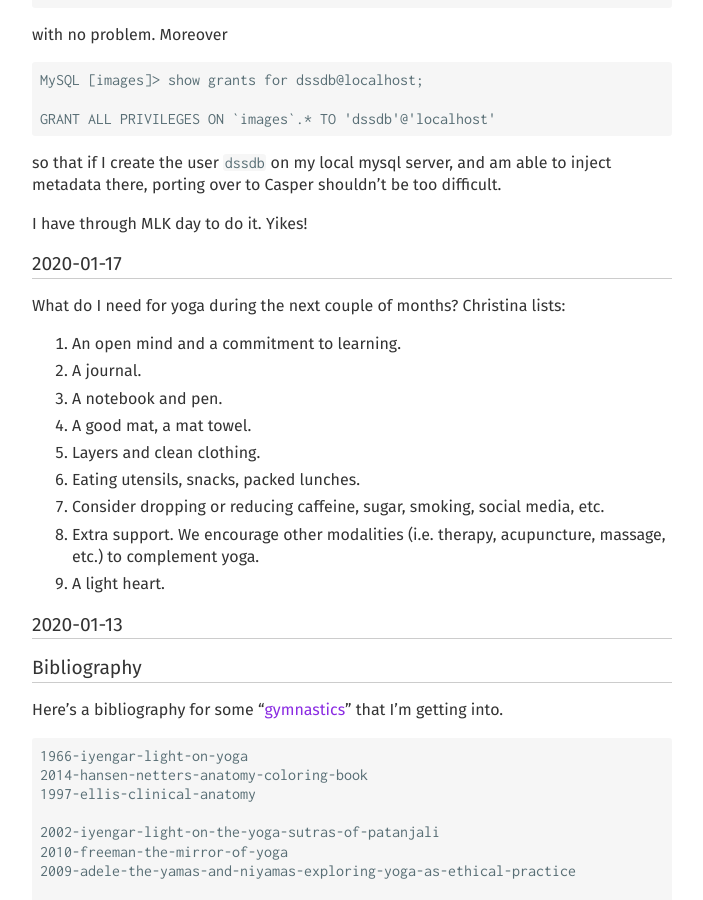
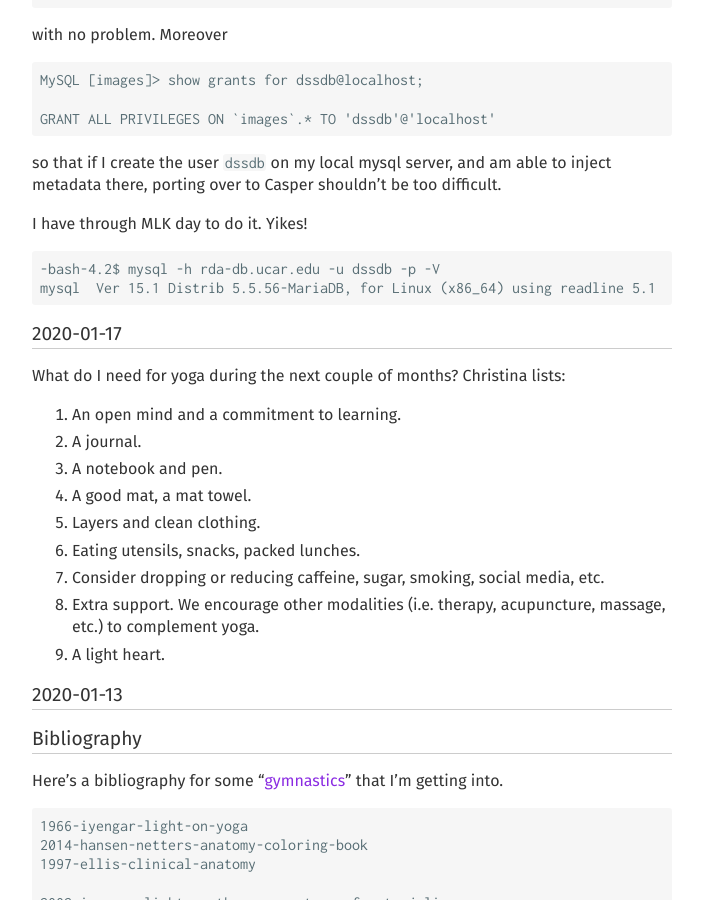
Before and after one commit to coltongrainger/journal, a Jekyll site: the page built from index.md, in a window 1280 px wide and 900 px high, scrolled down 610 px. Shown: the whole window, without its empty margins (288-991 px from the left). Built offline with Jekyll 4.4.1, drawn with Linux system fonts in a browser that asks for light colours; our own code applies the rules of GitHub Pages for plain Markdown files; formulas are drawn with MathJax 3.

Commit message:
Add mysql version

````diff
--- a/index.md
+++ b/index.md
@@ -43,6 +43,11 @@ GRANT ALL PRIVILEGES ON `images`.* TO 'dssdb'@'localhost'
 so that if I create the user `dssdb` on my local mysql server, and am able to inject metadata there, porting over to Casper shouldn't be too difficult.
 
 I have through MLK day to do it. Yikes!
+
+```
+-bash-4.2$ mysql -h rda-db.ucar.edu -u dssdb -p -V
+mysql  Ver 15.1 Distrib 5.5.56-MariaDB, for Linux (x86_64) using readline 5.1
+```
 
 ## 2020-01-17
 
````
